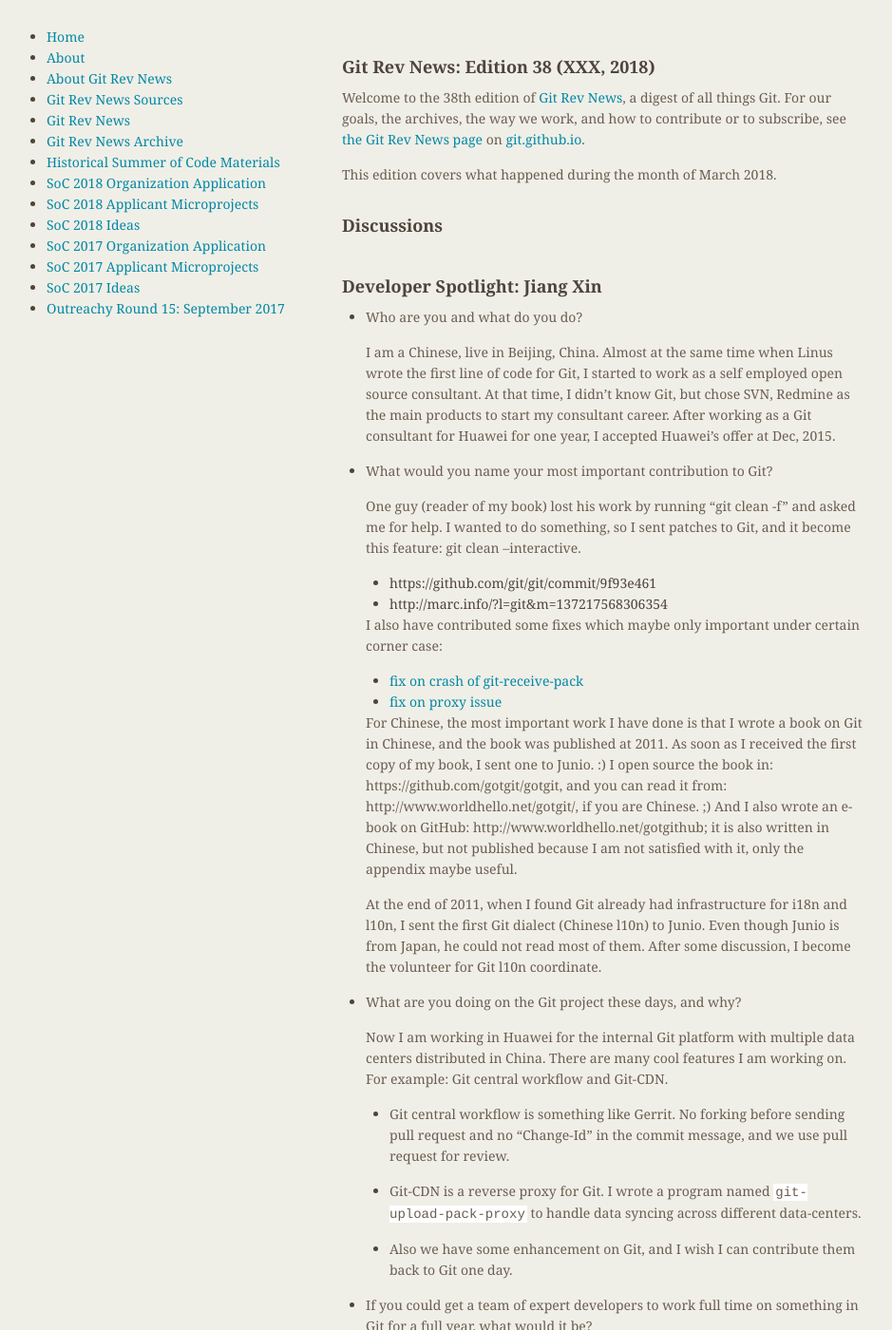
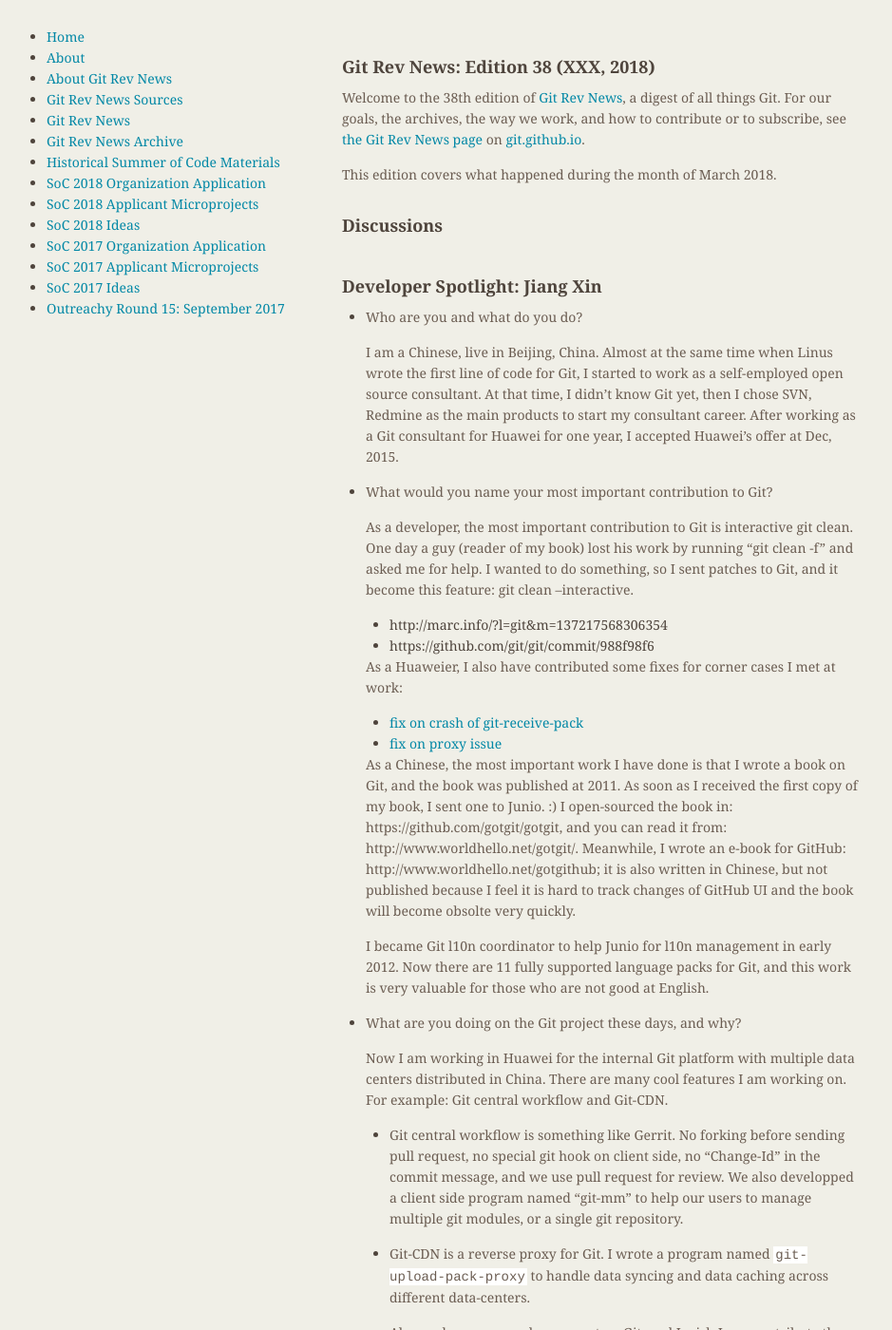
Before and after one commit to git/git.github.io, a Jekyll site: the page built from rev_news/drafts/edition-38.md, in a window 1280 px wide and 1400 px high. Shown: the whole window at 95% size, without its empty margins (174-1113 px from the left). Built offline with Jekyll 4.4.1, drawn with Linux system fonts in a browser that asks for light colours; some of the changed text lies outside the part shown.

Commit message:
rn-38: improvements for Jiang Xin's interview
Signed-off-by: Jiang Xin <worldhello.net@gmail.com>

```diff
--- a/rev_news/drafts/edition-38.md
+++ b/rev_news/drafts/edition-38.md
@@ -35,40 +35,39 @@
 
   I am a Chinese, live in Beijing, China.  Almost at the same time when
   Linus wrote the first line of code for Git, I started to work as a
-  self employed open source consultant. At that time, I didn't know Git,
-  but chose SVN, Redmine as the main products to start my consultant
+  self-employed open source consultant. At that time, I didn't know Git
+  yet, then I chose SVN, Redmine as the main products to start my consultant
   career.  After working as a Git consultant for Huawei for one year, I
   accepted Huawei's offer at Dec, 2015.
 
 * What would you name your most important contribution to Git?
 
-  One guy (reader of my book) lost his work by running "git clean -f"
-  and asked me for help. I wanted to do something, so I sent patches to
-  Git, and it become this feature: git clean --interactive.
+  As a developer, the most important contribution to Git is interactive
+  git clean. One day a guy (reader of my book) lost his work by running
+  "git clean -f" and asked me for help. I wanted to do something, so I
+  sent patches to Git, and it become this feature: git clean --interactive.
 
-    - https://github.com/git/git/commit/9f93e461
     - http://marc.info/?l=git&m=137217568306354
+    - https://github.com/git/git/commit/988f98f6
 
-  I also have contributed some fixes which maybe only important under
-  certain corner case:
+  As a Huaweier, I also have contributed some fixes for corner cases I met
+  at work:
 
     - [fix on crash of git-receive-pack](https://github.com/git/git/commit/b112b14d)
     - [fix on proxy issue](https://github.com/git/git/commit/d445fda4)
 
-  For Chinese, the most important work I have done is that I wrote a
-  book on Git in Chinese, and the book was published at 2011. As soon as
-  I received the first copy of my book, I sent one to Junio. :)  I open
-  source the book in: https://github.com/gotgit/gotgit, and you can read
-  it from: http://www.worldhello.net/gotgit/, if you are Chinese. ;)
-  And I also wrote an e-book on GitHub:
-  http://www.worldhello.net/gotgithub; it is also written in Chinese,
-  but not published because I am not satisfied with it, only the
-  appendix maybe useful.
+  As a Chinese, the most important work I have done is that I wrote a
+  book on Git, and the book was published at 2011. As soon as I received
+  the first copy of my book, I sent one to Junio. :)  I open-sourced the
+  book in: https://github.com/gotgit/gotgit, and you can read it from:
+  http://www.worldhello.net/gotgit/.  Meanwhile, I wrote an e-book for
+  GitHub: http://www.worldhello.net/gotgithub; it is also written in
+  Chinese, but not published because I feel it is hard to track changes
+  of GitHub UI and the book will become obsolte very quickly.
 
-  At the end of 2011, when I found Git already had infrastructure for
-  i18n and l10n, I sent the first Git dialect (Chinese l10n) to Junio.
-  Even though Junio is from Japan, he could not read most of them. After
-  some discussion, I become the volunteer for Git l10n coordinate.
+  I became Git l10n coordinator to help Junio for l10n management in
+  early 2012. Now there are 11 fully supported language packs for Git,
+  and this work is very valuable for those who are not good at English.
 
 * What are you doing on the Git project these days, and why?
 
@@ -78,12 +77,15 @@
   For example: Git central workflow and Git-CDN.
 
     - Git central workflow is something like Gerrit. No forking before
-      sending pull request and no "Change-Id" in the commit message, and
-      we use pull request for review.
+      sending pull request, no special git hook on client side, no
+      "Change-Id" in the commit message, and we use pull request for
+      review. We also developped a client side program named "git-mm"
+      to help our users to manage multiple git modules, or a single
+      git repository.
 
     - Git-CDN is a reverse proxy for Git. I wrote a program named
-      `git-upload-pack-proxy` to handle data syncing across different
-      data-centers.
+      `git-upload-pack-proxy` to handle data syncing and data caching
+      across different data-centers.
 
     - Also we have some enhancement on Git, and I wish I can
       contribute them back to Git one day.
@@ -92,13 +94,15 @@
   something in Git for a full year, what would it be?
 
   When I was developing git reverse proxy, I found the git protocol is a
-  bit complicated and not very efficient.  Maybe we can improve it.
+  bit complicated and not very efficient. For example, if a client wants
+  to fetch a single branch, the server still needs to send thousands of
+  references as refs-advertisement. We can improve it.
 
 * If you could remove something from Git without worrying about
   backwards compatibility, what would it be?
 
   git-gc, I think.  If a repository is as big as 10 GB, git-gc will be
-  quite slow.  If we can design a new storage solution for Git without
+  quite slow.  If we can design a new storage model for Git without
   garbage collection, it will be great.
 
 * What is your favorite Git-related tool/library, outside of Git
```
